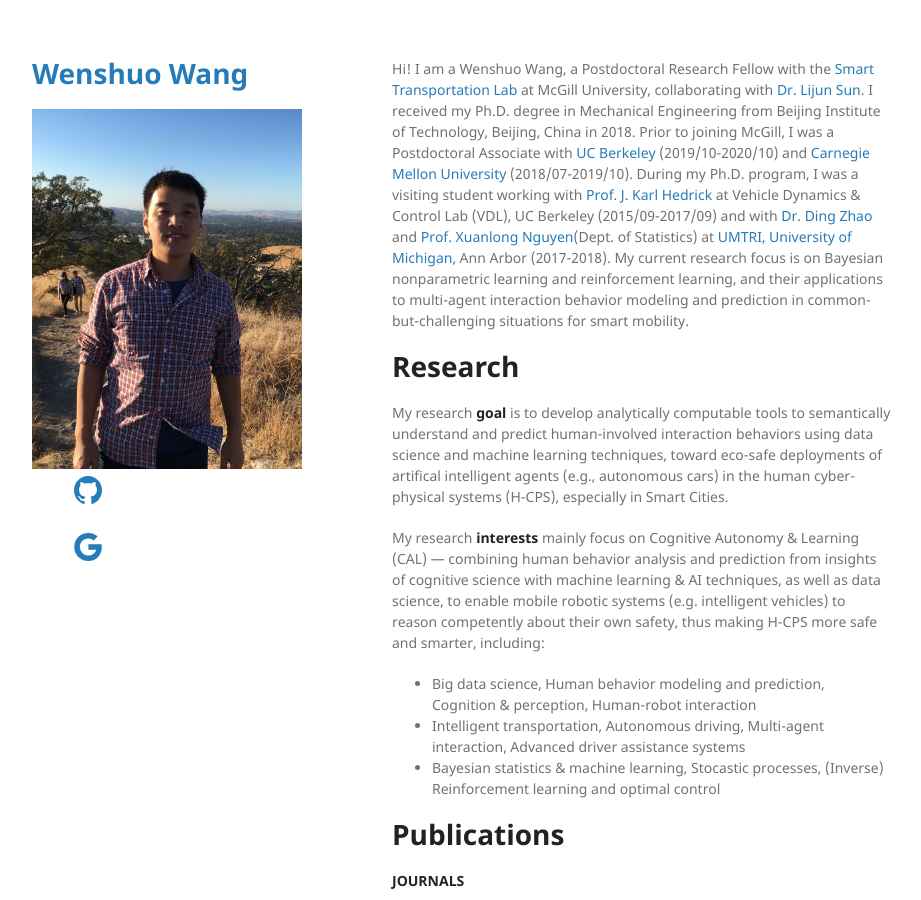
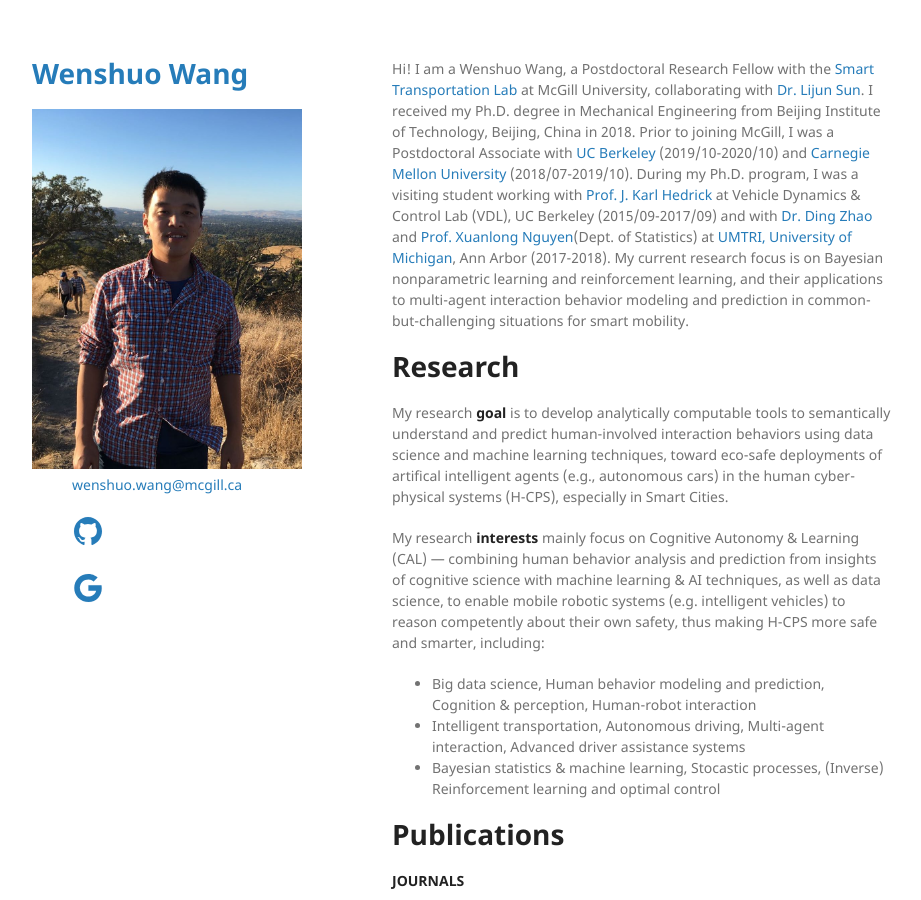
Before and after one commit to wenshuowang/wenshuowang.github.io, a Jekyll site: the page built from index.md, in a window 1280 px wide and 900 px high. Shown: the whole window, without its empty margins (178-1099 px from the left). Built offline with Jekyll 4.4.1, drawn with Linux system fonts in a browser that asks for light colours; the repository's description, which GitHub fills in, is left out.

Commit message:
Update default.html

```diff
--- a/_layouts/default.html
+++ b/_layouts/default.html
@@ -46,13 +46,13 @@
         <p class="email"><a href=> </a></p>
         {% endif %} -->
 
-        <!-- {% if site.email %}
+        {% if site.email %}
         <ul class="email">
-            <a href="https://github.com/wenshuowang">
-              <ion-icon name="logo-github" size = "large" font-size = 128px></ion-icon>
+            <a href="mailto:wenshuo.wang@mcgill.ca" target="_bank">wenshuo.wang@mcgill.ca
+              <!-- <ion-icon name="logo-github" size = "large" font-size = 128px></ion-icon> -->
             </a>
         </ul>
-        {% endif %} -->
+        {% endif %}
 
 
 
```
